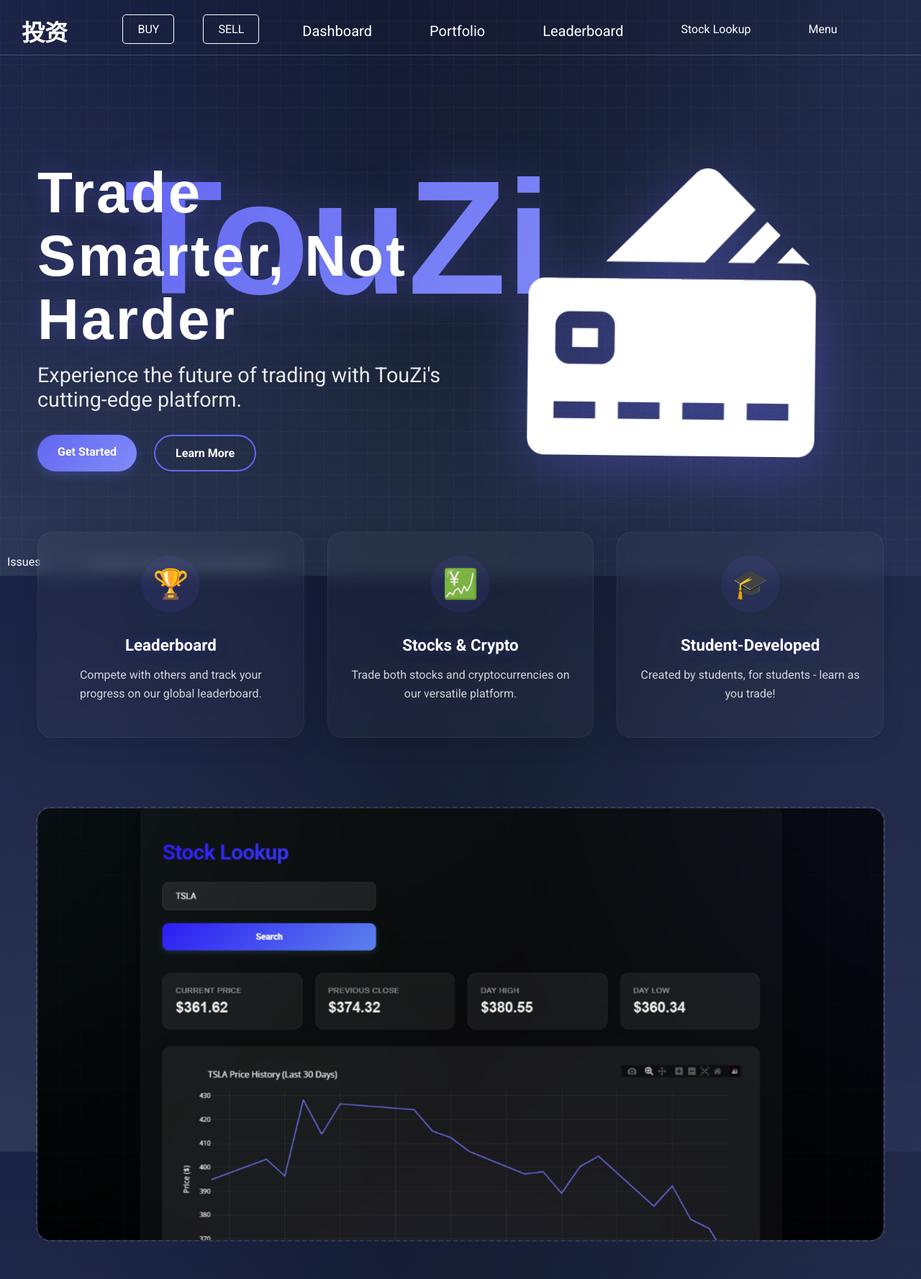
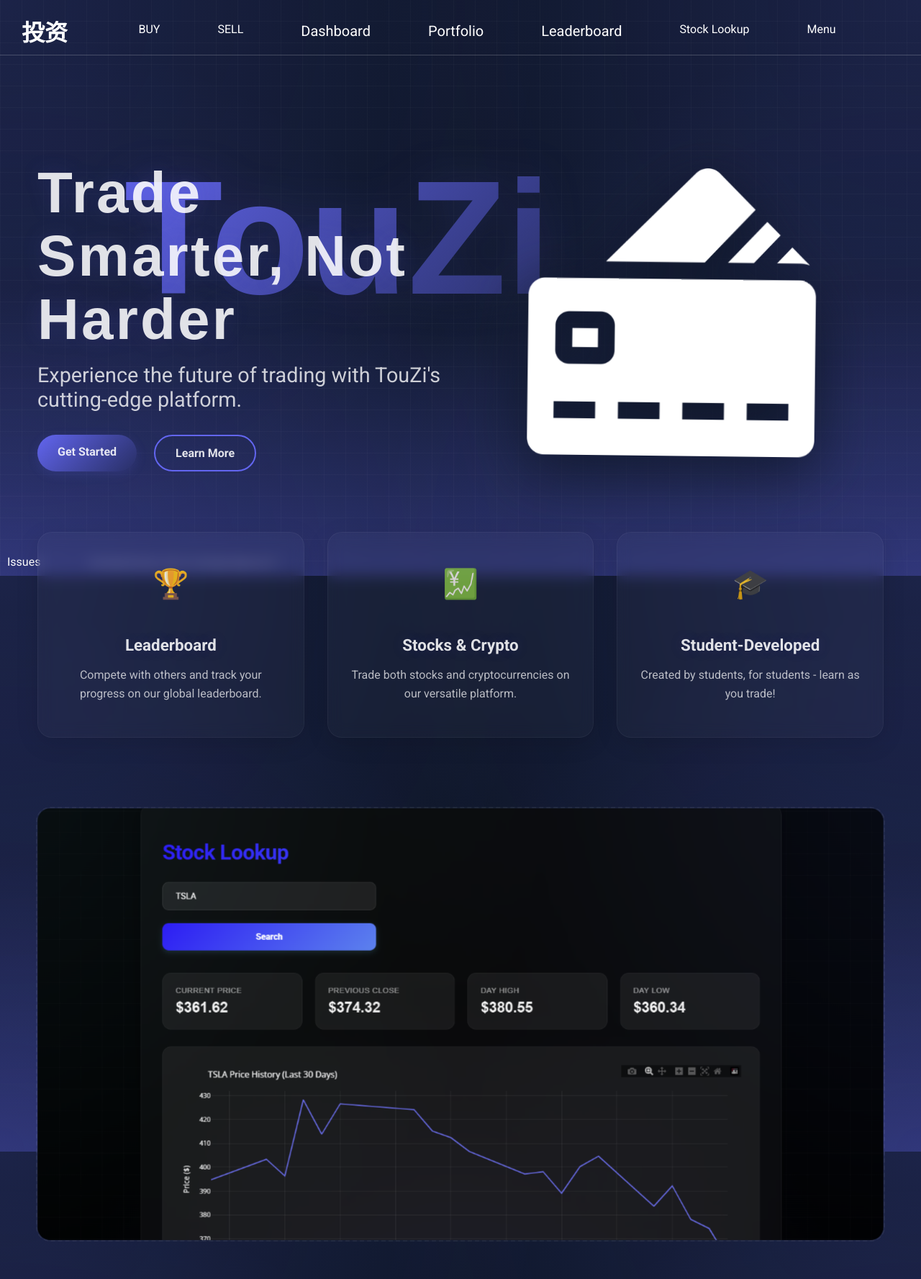
Before and after one commit to Buraisu-tiu/TouZi, a Flask app: page /dashboard in a window 1280 px wide. Shown: the whole page at 72% size. Run offline with Flask 3, Linux system fonts and the light colour scheme; the visitor is signed in with stand-in values (Sample User, id 1); data that the repository does not hold is empty; parts of the project's set-up code (start-up, migrations or seed data) failed here and were passed over; some web fonts are replaced.

Commit message:
more style changes and fixed navbar layering issues

```diff
--- a/Stock/templates/base.html.jinja2
+++ b/Stock/templates/base.html.jinja2
@@ -25,20 +25,24 @@
             background-color: transparent;
             border-bottom: 1px solid rgba(255, 255, 255, 0.2);
             margin-bottom: -1.3rem;
+            position: relative;
             z-index: 1000;
         }
+
         .navbar-brand {
-            font-size: 2rem; /* Increase the font size */
-            font-weight: bold; /* Make the font bold */
+            font-size: 2rem;
+            font-weight: bold;
             color: {{ user.accent_color if user else 'rgb(255, 255, 255)' }};
-            display: flex; /* Use flexbox to align the icon and text */
-            align-items: center; /* Vertically center the icon and text */
+            display: flex;
+            align-items: center;
+            z-index: 1001;
         }
 
         .navbar-brand i {
-            font-size: 3rem; /* Increase the icon size */
-            margin-right: 10px; /* Add space between the icon and text */
+            font-size: 3rem;
+            margin-right: 10px;
         }
+
         .navbar-nav {
             display: flex;
             justify-content: center;
@@ -46,68 +50,70 @@
             list-style-type: none;
             padding: 0;
             margin: 0;
+            position: relative;
+            z-index: 1001;
         }
+
         .navbar-nav li {
             margin: 0 15px;
+            position: relative;
         }
+
         .navbar-nav a {
             color: {{ user.text_color if user else 'rgb(255, 255, 255)' }};
             text-decoration: none;
             padding: 10px 20px;
             border-radius: 5px;
             transition: background-color 0.3s, color 0.3s;
-            position: relative; /* Required for the pseudo-element */
+            position: relative;
             z-index: 1001;
         }
 
-        .navbar-nav a::after {
-            content: '';
-            display: block;
-            height: 2px; /* Height of the underline */
-            background-color: rgba(255, 255, 255, 0.2); /* Low opacity color */
-            transition: width 0.3s;
-            width: 0; /* Start with no width */
-            position: absolute;
-            left: 50%;
-            bottom: -5px; /* Adjust this value for the gap */
-            transform: translateX(-50%);
+        .dropdown {
+            position: relative;
+            display: inline-block;
+            float: right;
+            margin-left: auto;
         }
 
-        .navbar-nav a:hover::after {
-            width: 100%; /* Full width on hover */
+        .dropdown-content {
+            display: none;
+            position: absolute;
+            top: 100%;
+            right: 0;
+            background-color: {{ user.background_color if user else 'rgb(0, 0, 0)' }};
+            min-width: 160px;
+            box-shadow: 0px 8px 16px 0px rgba(0,0,0,0.2);
+            z-index: 1002;
+            margin-top: 10px;
+            border: 1px solid rgba(255, 255, 255, 0.2);
+            border-radius: 5px;
         }
+
+        .dropdown:hover .dropdown-content {
+            display: block;
+        }
+
+        .dropdown-content a {
+            color: {{ user.text_color if user else 'rgb(255, 255, 255)' }};
+            padding: 15px 20px;
+            text-decoration: none;
+            display: block;
+            margin-bottom: 0;
+            transition: background-color 0.3s;
+        }
+
+        .dropdown-content a:hover {
+            background-color: rgba(255, 255, 255, 0.1);
+        }
+
         .content {
             padding: 20px;
         }
         .accent {
             color: {{ user.accent_color if user else '#007bff' }};
         }
-        .dropdown {
-            position: relative;
-            display: inline-block;
-            float: right;
-            margin-left: auto;
-        }
-        .dropdown-content a {
-            color: {{ user.text_color if user else 'rgb(255, 255, 255)' }};
-            padding: 15px 20px;
-            text-decoration: none;
-            display: block;
-            margin-bottom: 10px;
-        }
 
-        .dropdown-content {
-            display: none;
-            position: absolute;
-            background-color: {{ user.background_color if user else 'rgb(0, 0, 0)' }};
-            min-width: 160px;
-            box-shadow: 0px 8px 16px 0px rgba(0,0,0,0.2);
-            z-index: 1;
-            margin-top: 10px;
-            border: 1px solid rgba(255, 255, 255, 0.2);
-        }
-        .dropdown:hover .dropdown-content {
-            display: block;
         }
         .buy-sell-button {
             border: 1px solid #fff;
--- a/Stock/templates/dashboard.html.jinja2
+++ b/Stock/templates/dashboard.html.jinja2
@@ -4,9 +4,17 @@
 <style>
     :root {
         --background-color: {{ user.background_color if user else '#0f172a' }};
-        --text-color: {{ user.text_color if user else 'rgb(255, 255, 255)' }};
+        --text-color: {{ user.text_color if user else 'rgba(255, 255, 255, 0.87)' }};
         --accent-color: {{ user.accent_color if user else '#6366f1' }};
-        --secondary-color: {{ user.secondary_color if user else '#818cf8' }};
+        --text-color-muted: color-mix(in srgb, var(--text-color) 70%, transparent);
+        --text-color-dim: color-mix(in srgb, var(--text-color) 50%, transparent);
+        --accent-transparent: color-mix(in srgb, var(--accent-color) 15%, transparent);
+        --accent-dim: color-mix(in srgb, var(--accent-color) 30%, var(--background-color));
+        --grid-color: color-mix(in srgb, var(--text-color) 3%, transparent);
+        --feature-bg: color-mix(in srgb, var(--text-color) 3%, transparent);
+        --feature-border: color-mix(in srgb, var(--text-color) 5%, transparent);
+        --feature-hover-bg: color-mix(in srgb, var(--text-color) 5%, transparent);
+        --feature-hover-border: color-mix(in srgb, var(--text-color) 10%, transparent);
     }
 
 body {
@@ -15,11 +23,11 @@
     min-height: 100vh;
     font-family: 'Merriweather', serif;
     background:
-            radial-gradient(circle at 0% 0%, rgba(99, 102, 241, 0.15) 0%, transparent 50%),
-            radial-gradient(circle at 100% 0%, rgba(129, 140, 248, 0.15) 0%, transparent 50%),
-            radial-gradient(circle at 100% 100%, rgba(99, 102, 241, 0.15) 0%, transparent 50%),
-            radial-gradient(circle at 0% 100%, rgba(129, 140, 248, 0.15) 0%, transparent 50%),
-            linear-gradient(180deg, var(--background-color) 0%, #1e293b 100%);
+        radial-gradient(circle at 0% 0%, var(--accent-transparent) 0%, transparent 50%),
+        radial-gradient(circle at 100% 0%, var(--accent-transparent) 0%, transparent 50%),
+        radial-gradient(circle at 100% 100%, var(--accent-transparent) 0%, transparent 50%),
+        radial-gradient(circle at 0% 100%, var(--accent-transparent) 0%, transparent 50%),
+        linear-gradient(180deg, var(--background-color) 50%, var(--accent-dim) 100%);
     background-attachment: fixed;
     color: var(--text-color);
     overflow-x: hidden;
@@ -34,8 +42,8 @@
     width: 100%;
     height: 100%;
     background:
-            linear-gradient(90deg, rgba(255,255,255,.03) 1px, transparent 1px),
-            linear-gradient(0deg, rgba(255,255,255,.03) 1px, transparent 1px);
+        linear-gradient(90deg, var(--grid-color) 1px, transparent 1px),
+        linear-gradient(0deg, var(--grid-color) 1px, transparent 1px);
     background-size: 30px 30px;
     pointer-events: none;
     z-index: 1;
@@ -68,12 +76,12 @@
     font-family: 'Smooch Sans', sans-serif;
     font-size: 14rem;
     font-weight: 700;
-        background: linear-gradient(135deg, var(--accent-color), var(--secondary-color));
+    background: linear-gradient(135deg, var(--accent-color), var(--accent-dim));
     -webkit-background-clip: text;
     -webkit-text-fill-color: transparent;
     margin-left: 9%;
     margin-bottom: -35%;
-        filter: drop-shadow(0 0 30px rgba(99, 102, 241, 0.3));
+    filter: drop-shadow(0 0 30px var(--accent-transparent));
 }
 
 .content {
@@ -100,7 +108,7 @@
     margin: 0;
     line-height: 1.1;
     color: var(--text-color);
-        text-shadow: 0 0 30px rgba(99, 102, 241, 0.3);
+    text-shadow: 0 0 30px var(--accent-transparent);
     animation: fadeInUp 1s ease-out;
 }
 
@@ -125,19 +133,19 @@
     font-size: 1rem;
     font-weight: bold;
     color: var(--text-color);
-        background: linear-gradient(135deg, var(--accent-color), var(--secondary-color));
+    background: linear-gradient(135deg, var(--accent-color), var(--accent-dim));
     border: none;
     border-radius: 50px;
     cursor: pointer;
     text-decoration: none;
     transition: all 0.3s ease;
     animation: fadeInUp 1s ease-out 0.6s backwards;
-        box-shadow: 0 4px 15px rgba(99, 102, 241, 0.3);
+    box-shadow: 0 4px 15px var(--accent-transparent);
 }
 
 .cta-button:hover {
     transform: translateY(-5px);
-        box-shadow: 0 8px 25px rgba(99, 102, 241, 0.4);
+    box-shadow: 0 8px 25px var(--accent-transparent);
 }
 
 .cta-button.secondary {
@@ -147,7 +155,7 @@
 }
 
 .cta-button.secondary:hover {
-        background: linear-gradient(135deg, var(--accent-color), var(--secondary-color));
+    background: linear-gradient(135deg, var(--accent-color), var(--accent-dim));
     border-color: transparent;
 }
 
@@ -164,12 +172,8 @@
     max-width: 400px;
     height: auto;
     animation: float 3s ease-in-out infinite;
-        filter: drop-shadow(0 20px 40px rgba(99, 102, 241, 0.4));
+    filter: drop-shadow(0 20px 40px var(--background-color));
     transition: filter 0.3s ease;
-    }
-
-    .credit-card:hover {
-        filter: drop-shadow(0 25px 50px rgba(99, 102, 241, 0.5));
 }
 
 .features {
@@ -187,8 +191,8 @@
 .feature {
     text-align: center;
     padding: 2rem;
-        background: rgba(255, 255, 255, 0.03);
-        border: 1px solid rgba(255, 255, 255, 0.05);
+    background: var(--feature-bg);
+    border: 1px solid var(--feature-border);
     border-radius: 20px;
     backdrop-filter: blur(10px);
     transition: all 0.3s ease;
@@ -198,8 +202,8 @@
 
 .feature:hover {
     transform: translateY(-10px);
-        background: rgba(255, 255, 255, 0.05);
-        border: 1px solid rgba(255, 255, 255, 0.1);
+    background: var(--feature-hover-bg);
+    border: 1px solid var(--feature-hover-border);
     box-shadow: 0 12px 40px rgba(0, 0, 0, 0.15);
 }
 
@@ -208,7 +212,6 @@
     margin-bottom: 1rem;
     display: inline-block;
     padding: 1rem;
-        background: rgba(99, 102, 241, 0.1);
     border-radius: 50%;
     transition: transform 0.3s ease;
 }
@@ -222,22 +225,22 @@
     font-weight: 700;
     margin: 1rem 0;
     color: var(--text-color);
-        text-shadow: 0 0 20px rgba(99, 102, 241, 0.3);
+    text-shadow: 0 0 20px var(--accent-transparent);
 }
 
 .feature-description {
     font-size: 1rem;
-        color: rgba(255, 255, 255, 0.8);
+    color: color-mix(in srgb, var(--text-color) 80%, transparent);
     line-height: 1.6;
 }
 
 .bottom-image-section {
     width: 100%;
     max-width: 1200px;
-        height: 600px;  /* Increased from 400px to 600px */
+    height: 600px;
     margin-top: 2rem;
-        background: rgba(255, 255, 255, 0.03);
-        border: 2px dashed rgba(255, 255, 255, 0.1);
+    background: var(--feature-bg);
+    border: 2px dashed var(--feature-border);
     border-radius: 20px;
     display: flex;
     justify-content: center;
@@ -249,32 +252,16 @@
 }
 
 .bottom-image-section:hover {
-        background: rgba(255, 255, 255, 0.05);
-        border-color: rgba(255, 255, 255, 0.15);
+    background: var(--feature-hover-bg);
+    border-color: var(--feature-hover-border);
 }
 
-    /* Updated image styles with positioning options */
 .bottom-image-section img {
     width: 100%;
     height: 100%;
     object-fit: cover;
-        /* You can adjust these values to reposition the image */
-        object-position: center 30%;  /* First value: horizontal (left/center/right or %)
-                                       Second value: vertical (top/center/bottom or %) */
-        transform: scale(1.2);  /* Optional: makes the image 20% larger */
-    }
-
-    @media (max-width: 768px) {
-        .bottom-image-section {
-            height: 400px;  /* Adjusted for mobile */
-            margin: 2rem 1rem;
-        }
-    }
-
-    @media (max-width: 480px) {
-        .bottom-image-section {
-            height: 300px;  /* Adjusted for smaller mobile */
-        }
+    object-position: center 30%;
+    transform: scale(1.2);
 }
 
 @keyframes float {
```
Lines whose indentation alone changed are shown as unchanged.
